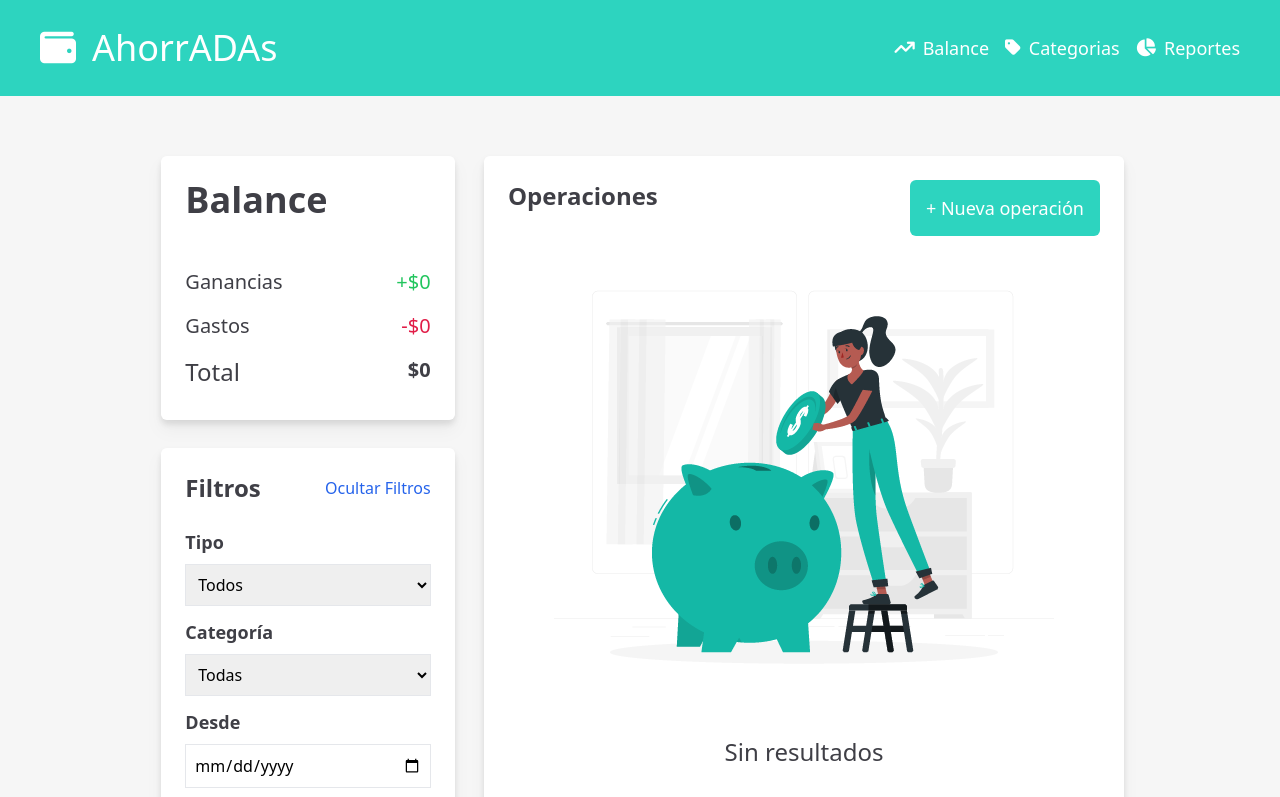
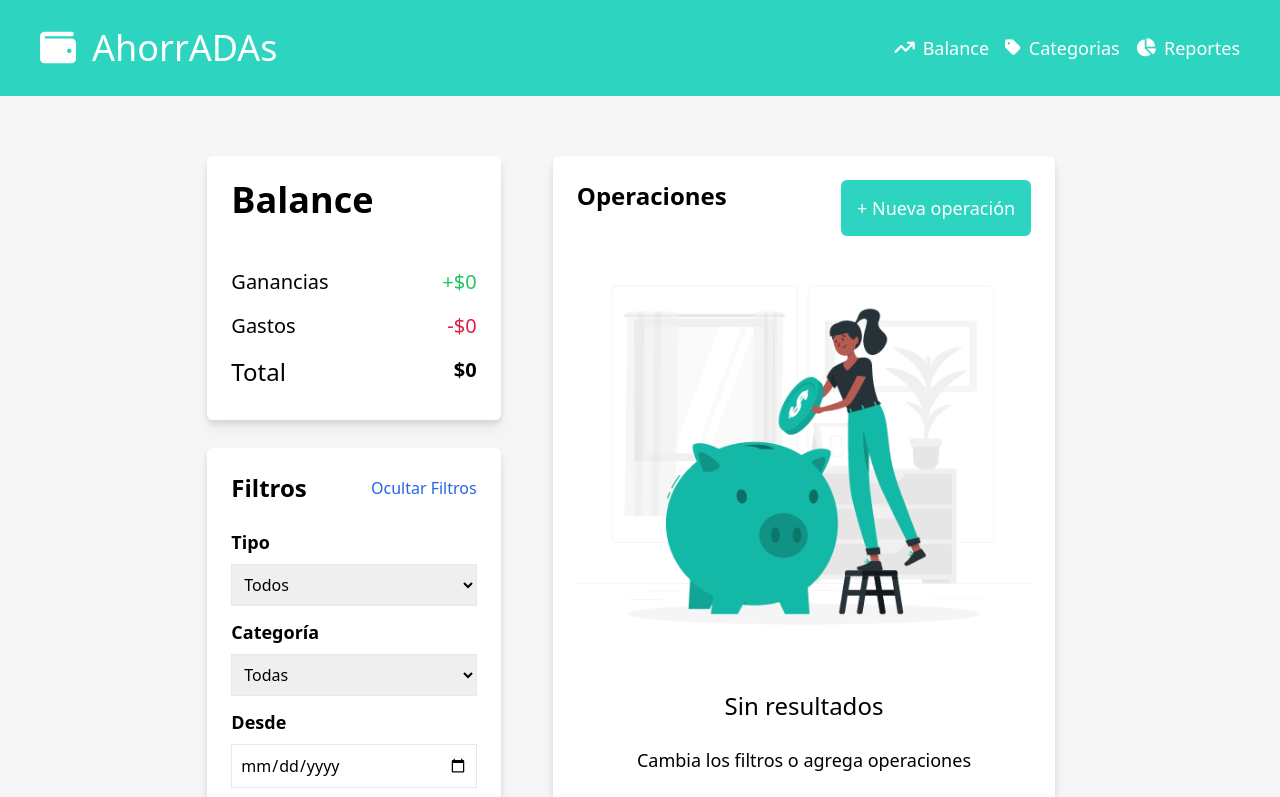
Before and after one commit to veritocapito/ahorradas, a website: page src/index.html in a window 1280 px wide. Both pictures are taken after a click on the item "Balance". Shown: the top 797 px of the page. Drawn offline with nearby package versions, Linux system fonts and the light colour scheme.

Commit message:
vistas acomodadas desktop

```diff
--- a/src/index.html
+++ b/src/index.html
@@ -4,6 +4,7 @@
     <head>
         <meta charset="UTF-8" />
         <meta name="viewport" content="width=device-width, initial-scale=1.0" />
+        <script src="https://cdn.tailwindcss.com"></script>
         <link href="./output.css" rel="stylesheet" />
         <title>AhorrADAs</title>
     </head>
@@ -30,7 +31,7 @@
                 </ul>
             </nav>
         </header>
-            <div class="lg:w-full md:flex lg:justify-center lg:m-1" id="vista-balance">
+            <div class="lg:w-full lg:flex lg:justify-center lg:m-1" id="vista-balance">
                 <aside class="flex flex-col items-center lg:w-80">
                     <article class="bg-white block p-6 w-11/12 mt-14 rounded-md drop-shadow-lg">
                         <h2 class="text-black font-bold text-4xl mb-10">Balance</h2>
--- a/src/main.js
+++ b/src/main.js
@@ -11,7 +11,8 @@ const vistaReportes = document.getElementById('vista-reportes');
 const vistaNuevaOperacion = document.getElementById('vista-nueva-operacion');
 
 const cambiarVista = (mostrarVista) => {
-    vistaBalance.classList.add('hidden');
+
+    vistaBalance.classList.add('hidden'&&'lg:hidden');
     vistaCategorias.classList.add('hidden');
     vistaReportes.classList.add('hidden');
     vistaNuevaOperacion.classList.add('hidden');
@@ -19,7 +20,14 @@ const cambiarVista = (mostrarVista) => {
     mostrarVista.classList.remove('hidden');
 }
 
-btnBalance.addEventListener('click', () => cambiarVista(vistaBalance));
+const cambiarVistaBalance = (mostrarVista) => {
+    vistaBalance.classList.add('hidden'&&'lg:hidden');
+    vistaCategorias.classList.add('hidden');
+    vistaNuevaOperacion.classList.add('hidden');
+    mostrarVista.classList.remove('hidden'&&'lg:hidden');
+}
+
+btnBalance.addEventListener('click', () => cambiarVistaBalance(vistaBalance));
 btnCategorias.addEventListener('click', () => cambiarVista(vistaCategorias));
 btnReportes.addEventListener('click', () => cambiarVista(vistaReportes));
 btnNuevaOperacion.addEventListener('click', () => cambiarVista(vistaNuevaOperacion));
```
Also changed, not shown: src/output.css.
